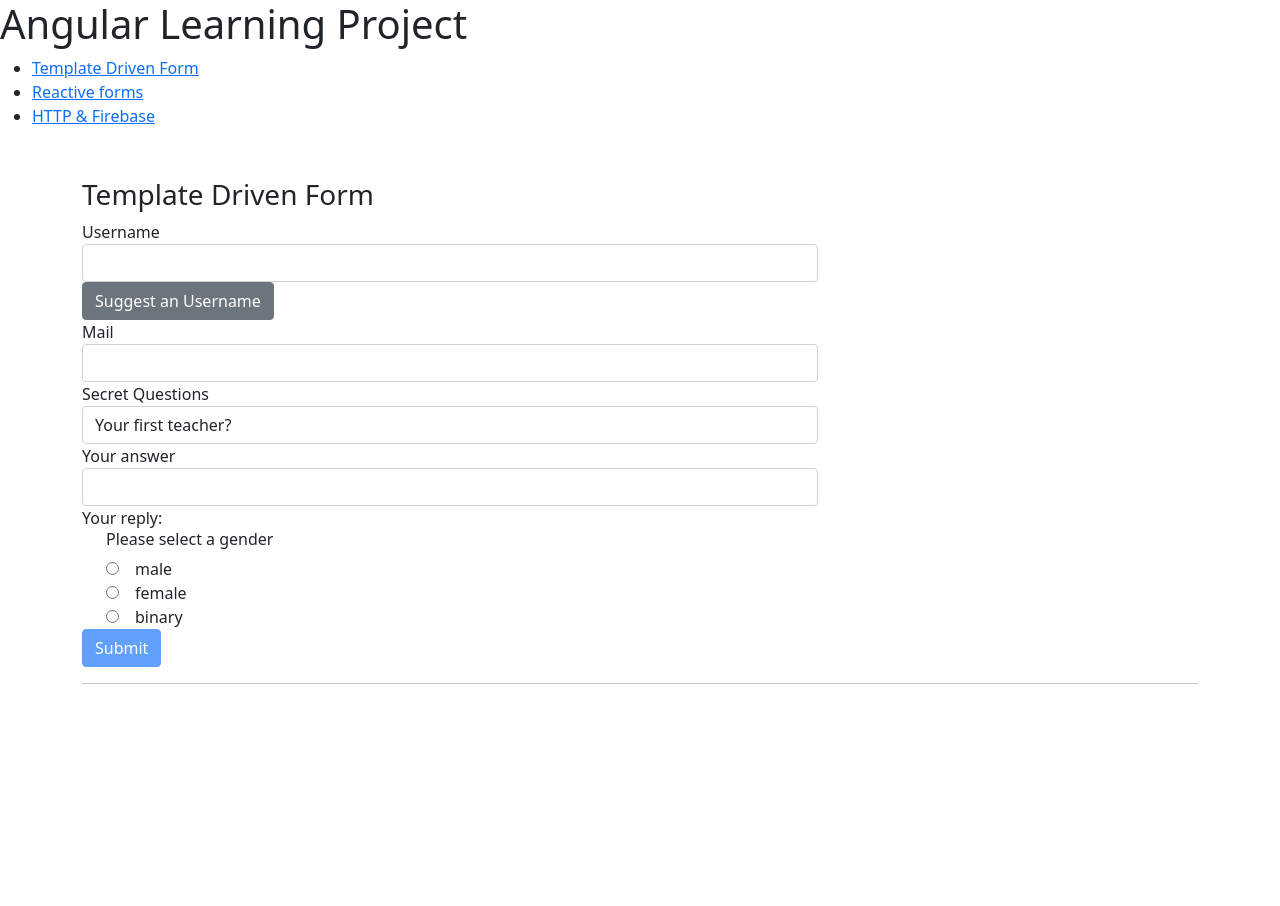
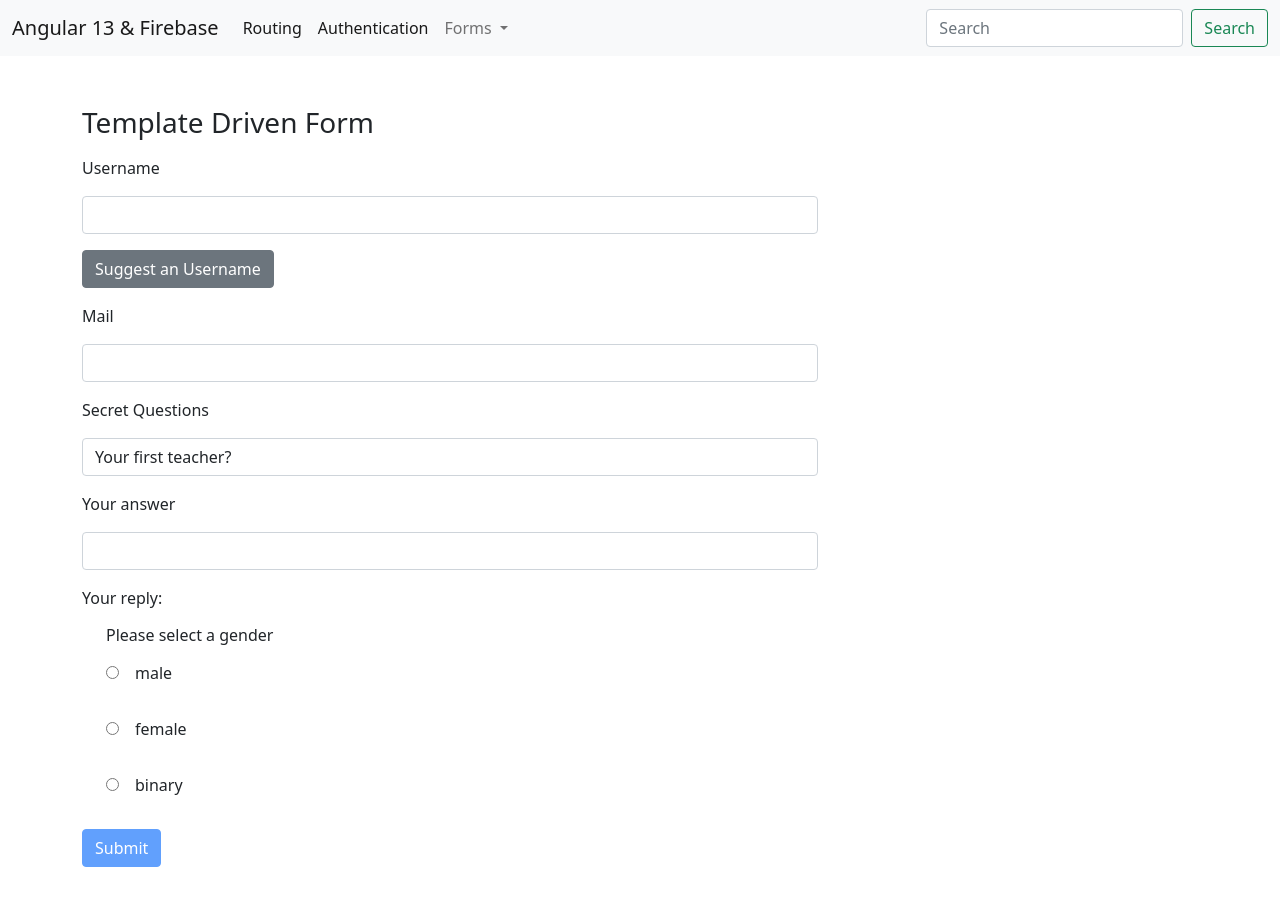
Before and after one commit to aliraja-dev/angular-learning-proj, an Angular app: page /template in a window 1280 px wide. Shown: the top 906 px of the page. Before the commit the page ends 800 px from the top, so only its background shows below. Built offline with nearby package versions, Linux system fonts and the light colour scheme.

Commit message:
bootstrap styling

```diff
--- a/src/app/app.component.html
+++ b/src/app/app.component.html
@@ -1,18 +1,68 @@
-<nav>
-  <h1>Angular Learning Project</h1>
-  <ul>
+<nav class="navbar navbar-expand-lg navbar-light bg-light">
+  <div class="container-fluid">
+    <a class="navbar-brand" href="#">Angular 13 & Firebase</a>
+    <button
+      class="navbar-toggler"
+      type="button"
+      data-bs-toggle="collapse"
+      data-bs-target="#navbarSupportedContent"
+      aria-controls="navbarSupportedContent"
+      aria-expanded="false"
+      aria-label="Toggle navigation"
+    >
+      <span class="navbar-toggler-icon"></span>
+    </button>
+    <div class="collapse navbar-collapse" id="navbarSupportedContent">
+      <ul class="navbar-nav me-auto mb-2 mb-lg-0">
+        <li class="nav-item">
+          <a
+            routerLink="/"
+            routerLinkActive="active"
+            class="nav-link"
+            aria-current="page"
+            >Routing</a
+          >
+        </li>
+        <li class="nav-item">
+          <a routerLink="/" routerLinkActive="active" class="nav-link"
+            >Authentication</a
+          >
+        </li>
+
+        <li class="nav-item dropdown">
+          <a
+            class="nav-link dropdown-toggle"
+            href="#"
+            id="navbarDropdown"
+            role="button"
+            data-bs-toggle="dropdown"
+            aria-expanded="false"
+          >
+            Forms
+          </a>
+          <ul class="dropdown-menu" aria-labelledby="navbarDropdown">
             <li>
-      <a routerLink="template" routerLinkActive="active"
+              <a class="dropdown-item" routerLink="/template"
                 >Template Driven Form</a
               >
             </li>
             <li>
-      <a routerLink="/reactive" routerLinkActive="active">Reactive forms</a>
-    </li>
-    <li>
-      <a routerLink="/firebase" routerLinkActive="active">HTTP & Firebase</a>
+              <a class="dropdown-item" routerLink="/reactive">Reactive Form</a>
             </li>
           </ul>
+        </li>
+      </ul>
+      <form class="d-flex">
+        <input
+          class="form-control me-2"
+          type="search"
+          placeholder="Search"
+          aria-label="Search"
+        />
+        <button class="btn btn-outline-success" type="submit">Search</button>
+      </form>
+    </div>
+  </div>
 </nav>
 
 <router-outlet></router-outlet>
--- a/src/app/reactive-forms/reactive-forms.component.css
+++ b/src/app/reactive-forms/reactive-forms.component.css
@@ -1,3 +1,7 @@
 input.ng-touched.ng-invalid {
   border: 1px solid red;
 }
+
+* {
+  margin-bottom: 16px;
+}
--- a/src/app/reactive-forms/reactive-forms.component.html
+++ b/src/app/reactive-forms/reactive-forms.component.html
@@ -1,4 +1,5 @@
 <div class="container">
+  <h3>Reactive Form</h3>
   <div class="row">
     <div class="col-xs-12 col-sm-10 col-md-8 col-sm-offset-1 col-md-offset-2">
       <form [formGroup]="signUpForm" (ngSubmit)="onSubmit()">
--- a/src/app/reactive-forms/reactive-forms.component.ts
+++ b/src/app/reactive-forms/reactive-forms.component.ts
@@ -16,7 +16,7 @@ export class ReactiveFormsComponent implements OnInit {
 
   constructor(private firebaseSvc:FirebaseServiceService) { }
 
-  signUpForm: FormGroup;
+  signUpForm!: FormGroup;
 
   ngOnInit(): void {
     this.signUpForm = new FormGroup({
--- a/src/app/template-form/template-form.component.css
+++ b/src/app/template-form/template-form.component.css
@@ -0,0 +1,3 @@
+* {
+  margin-bottom: 16px;
+}
--- a/src/app/template-form/template-form.component.html
+++ b/src/app/template-form/template-form.component.html
@@ -94,11 +94,11 @@
   <div class="row" *ngIf="formSubmitted">
     <div class="col-xs-12">
       <h3>Your Submitted data</h3>
-      <p>Username : {{ userData.userData.username }}</p>
-      <p>Email: {{ userData.userData.email }}</p>
-      <p>Secret Question: {{ userData.secretQs.secret }}</p>
-      <p>Answer: {{ userData.secretQs.answer }}</p>
-      <p>Gender: {{ userData.gender }}</p>
+      <p>Username : {{ user.username }}</p>
+      <p>Email: {{ user.email }}</p>
+      <p>Secret Question: {{ user.secret }}</p>
+      <p>Answer: {{ user.answer }}</p>
+      <p>Gender: {{ user.gender }}</p>
     </div>
   </div>
 </div>
--- a/src/app/template-form/template-form.component.ts
+++ b/src/app/template-form/template-form.component.ts
@@ -1,8 +1,4 @@
 import { Component, ViewChild } from '@angular/core';
-
-
-
-
 import { NgForm } from '@angular/forms';
 
 @Component({
@@ -15,31 +11,26 @@ export class TemplateFormComponent {
   defaultSecretQs : string = "teacher";
   qsAnswer:string = "";
   genders: string[]= ['male', 'female', 'binary'];
-  @ViewChild('f') form: NgForm;
+  @ViewChild('f', {static:false}) form!: NgForm;
   formSubmitted: boolean=false;
-  userData={
-    gender:"",
-    userData:{
+    user ={
+      gender:"",
       username:"",
-      email:""
-    },
-    secretQs:{
+      email:"",
       secret:'',
       answer:''
     }
-
-  }
   // onSubmit(form:NgForm){
   //   console.log( form);
   // }
   onSubmit(){
-    console.log(this.form);
+    console.log(this.form.value);
     this.formSubmitted=true;
-    this.userData.gender= this.form.value.gender;
-    this.userData.userData.username= this.form.value.userData.username;
-    this.userData.userData.email= this.form.value.userData.email;
-    this.userData.secretQs.secret= this.form.value.secretQs.secret;
-    this.userData.secretQs.answer= this.form.value.secretQs.answer
+    this.user.gender= this.form.value.gender;
+    this.user.username= this.form.value.userData.username;
+    this.user.email= this.form.value.userData.email;
+    this.user.secret= this.form.value.secretQs.secret;
+    this.user.answer= this.form.value.secretQs.answer
     this.form.reset();
   }
 
--- a/src/index.html
+++ b/src/index.html
@@ -1,13 +1,19 @@
-<!doctype html>
+<!DOCTYPE html>
 <html lang="en">
   <head>
-  <meta charset="utf-8">
+    <meta charset="utf-8" />
     <title>AngularLearningProject</title>
-  <base href="/">
-  <meta name="viewport" content="width=device-width, initial-scale=1">
-  <link rel="icon" type="image/x-icon" href="favicon.ico">
+    <base href="/" />
+    <meta name="viewport" content="width=device-width, initial-scale=1" />
+    <link rel="icon" type="image/x-icon" href="favicon.ico" />
   </head>
   <body>
     <app-root></app-root>
+
+    <script
+      src="https://cdn.jsdelivr.net/npm/bootstrap@5.1.3/dist/js/bootstrap.bundle.min.js"
+      integrity="sha384-ka7Sk0Gln4gmtz2MlQnikT1wXgYsOg+OMhuP+IlRH9sENBO0LRn5q+8nbTov4+1p"
+      crossorigin="anonymous"
+    ></script>
   </body>
 </html>
```
Lines whose indentation alone changed are shown as unchanged.
